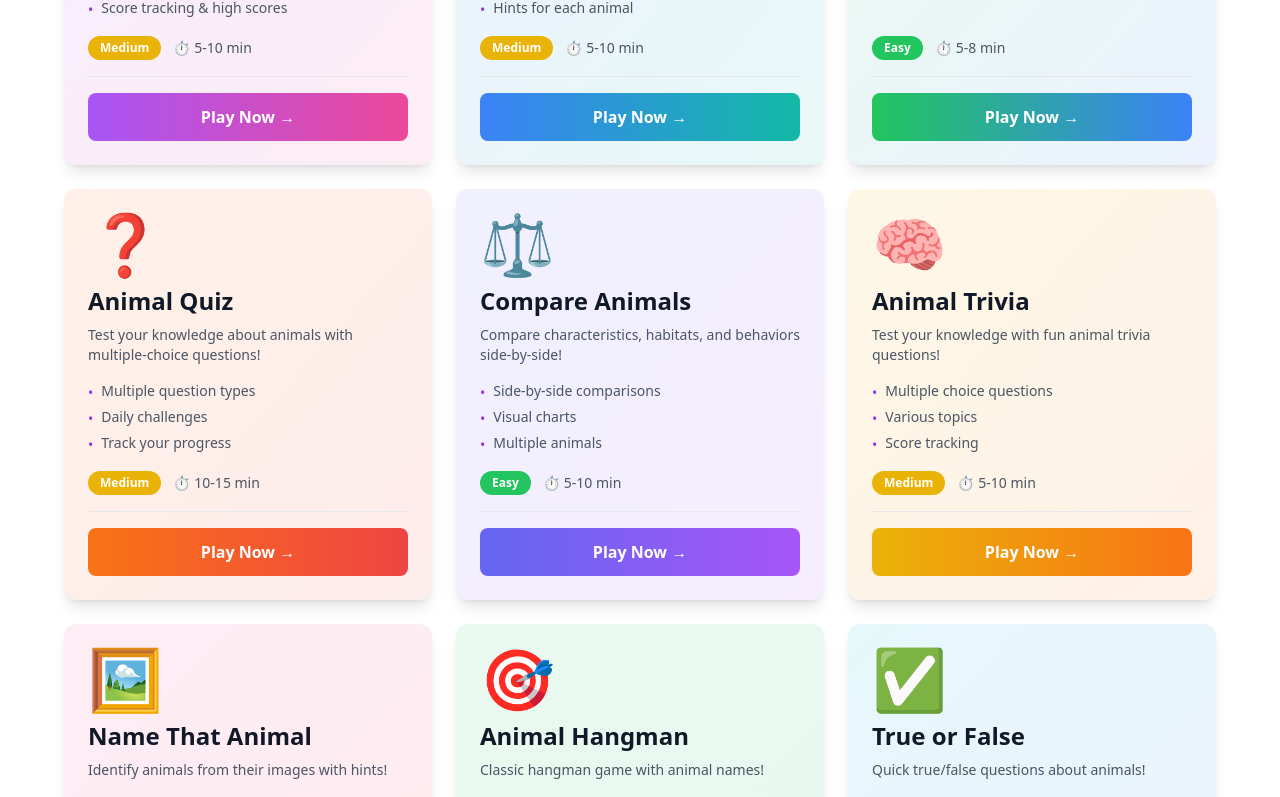
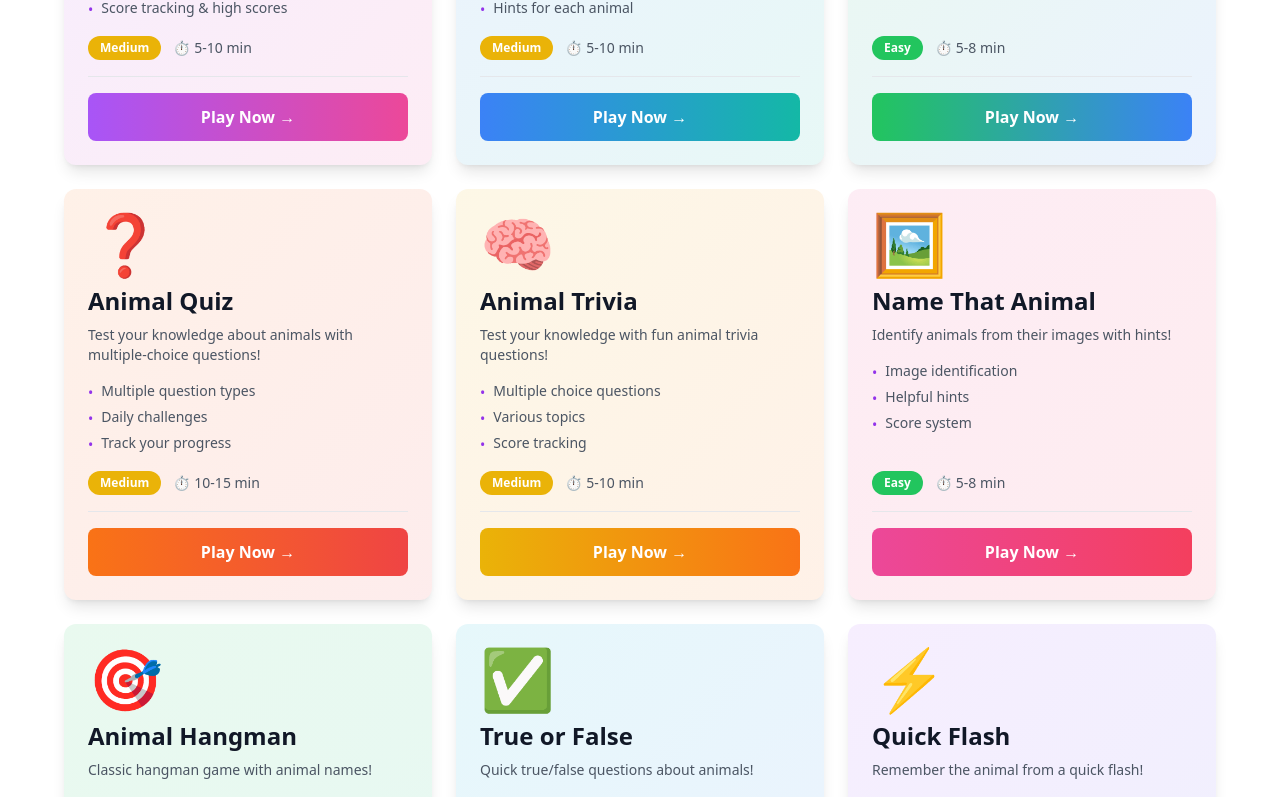
Before and after one commit to Adavidss/AnimalApp, a React (Vite) app: page /AnimalApp/games in a window 1280 px wide. Shown: the part 1439-2236 px from the top of the page. Built offline with nearby package versions, Linux system fonts and the light colour scheme; no server answers.

Commit message:
Remove Compare Animals game
- Remove game entry from GamesHub
- Remove route from AppRouter
- Remove import of ComparisonTool component

```diff
--- a/src/pages/games/GamesHub.tsx
+++ b/src/pages/games/GamesHub.tsx
@@ -65,22 +65,6 @@ const GAMES: GameCardProps[] = [
       'Daily challenges',
       'Track your progress',
       'Learn animal facts'
-    ]
-  },
-  {
-    id: 'compare',
-    title: 'Compare Animals',
-    description: 'Compare characteristics, habitats, and behaviors side-by-side!',
-    icon: '⚖️',
-    difficulty: 'easy',
-    estimatedTime: '5-10 min',
-    path: '/compare',
-    gradient: 'from-indigo-500 to-purple-500',
-    features: [
-      'Side-by-side comparisons',
-      'Visual charts',
-      'Multiple animals',
-      'Detailed analysis'
     ]
   },
   {
--- a/src/routes/AppRouter.tsx
+++ b/src/routes/AppRouter.tsx
@@ -13,7 +13,6 @@ import Reptiles from '../pages/Reptiles';
 import Wildlife from '../pages/Wildlife';
 import Favorites from '../pages/Favorites';
 import Achievements from '../pages/Achievements';
-import ComparisonTool from '../pages/ComparisonTool';
 import Quiz from '../pages/Quiz';
 import ApiTest from '../pages/ApiTest';
 import { NotFound } from '../components/ErrorState';
@@ -224,7 +223,6 @@ export default function AppRouter() {
           <Route path="/wildlife" element={<Wildlife />} />
           <Route path="/favorites" element={<Favorites />} />
           <Route path="/achievements" element={<Achievements />} />
-          <Route path="/compare" element={<ComparisonTool />} />
           <Route path="/quiz" element={<Quiz />} />
           <Route path="/games" element={<GamesHub />} />
           <Route path="/games/memory-match" element={<MemoryMatch />} />
```
